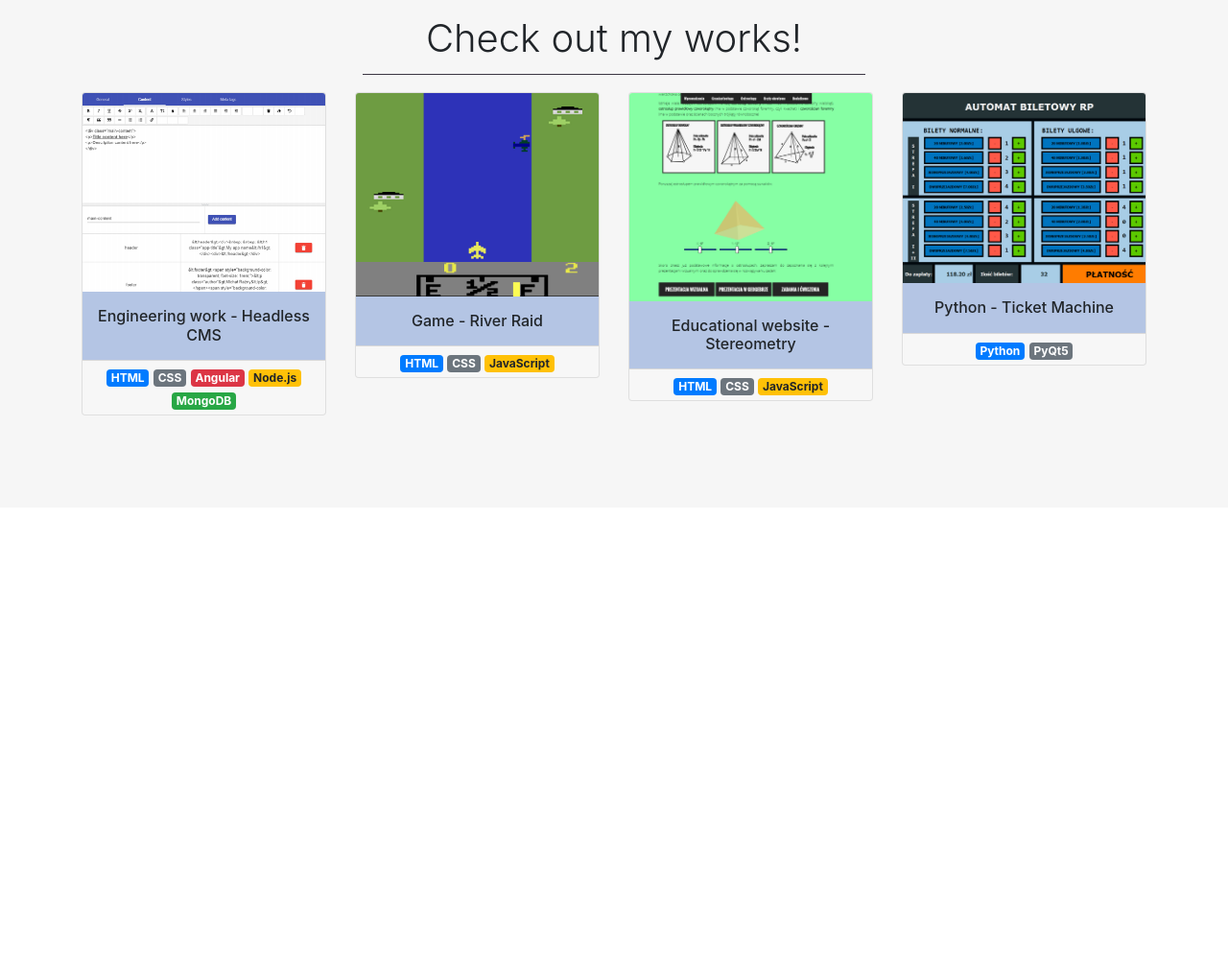
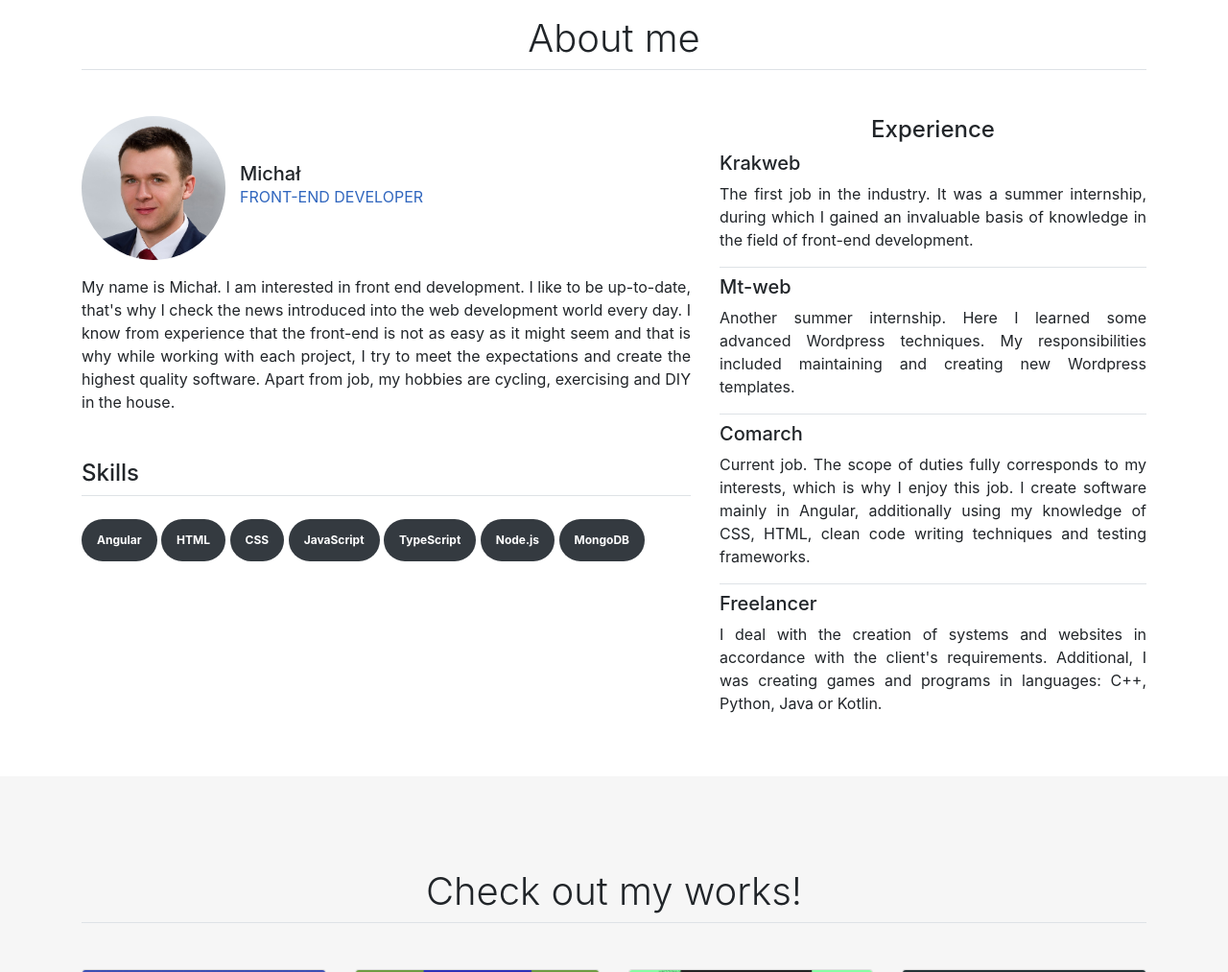
Before and after one commit to majczel23000/Personal-Website, a plain HTML site: page index.html in a window 1280 px wide. Shown: the part 880-1893 px from the top of the page at 96% size. Before the commit the page ends 1409 px from the top, so only its background shows below. Drawn offline with Linux system fonts and the light colour scheme.

Commit message:
feat(about): about html + css

```diff
--- a/css/main.css
+++ b/css/main.css
@@ -81,15 +81,25 @@
     background: rgba(255,255,255,0.4);
 }
 
-.section-title:after {
-    content: "";
-    position: absolute;
-    width: 46%;
-    left: 27%;
-    top: 85%;
-    border-bottom: 1px solid var(--grey);
+/* ABOUT SECTION */
+#about .business-card img {
+    width: 150px;
+    height: 150px;
+    border-radius: 50%;
+    margin-right: 15px;
+    float: left;
 }
 
+#about .business-card__info h5 {
+    margin: 0;
+}
+
+#about .business-card__info p {
+    color: var(--light-blue);
+    text-transform: uppercase;
+}
+
+/* WORKS SECTION */
 #works {
     background: #F6F6F6;
 }
--- a/index.html
+++ b/index.html
@@ -28,7 +28,7 @@
             <div class="collapse navbar-collapse" id="topMenu">
                 <ul class="navbar-nav justify-content-center w-100">
                     <li class="nav-item mr-sm-2">
-                        <a class="nav-link text-white h5" href="#">About</span></a>
+                        <a class="nav-link text-white h5" href="#about">About</span></a>
                     </li>
                     <li class="nav-item pr-sm-5 mr-sm-5 ml-sm-2">
                         <a class="nav-link text-white h5" href="#works">My works</a>
@@ -49,21 +49,82 @@
         <header id="main-hero">
             <div class="container h-100">
                 <div class="row h-100 align-items-center">
-                    <div class="main-hero__box col-lg-8 col-10 text-center offset-lg-2 offset-1 p-5">
+                    <div class="main-hero__box col-lg-8 col-10 text-center offset-lg-2 offset-1 p-sm-5 p-2">
                         <h1 class="font-weight-light">I'm Designer and Front-end developer</h1>
-
                         <p class="lead">Design and code should be simple, consistent and easy to maintain.</p>
-                        <p class="lead"></p>
                     </div>
                 </div>
             </div>
         </header>
 
-        <div id="works" class="pb-5 pt-5">
+        <div id="about" class="pb-sm-5 pt-sm-5 pb-3 pt-3">
             <div class="container">
                 <div class="row">
                     <div class="col-lg-12 col-md-12 col-sm-12 col-xs-12 align-items-center">
-                        <h1 class="section-title display-5 font-weight-light text-center mt-5 pb-4">Check out my works!</h1>
+                        <h1 class="border-bottom section-title display-5 font-weight-light text-center mt-sm-5 mb-sm-5 pb-2 mt-3 mb-3">About me</h1>
+                    </div>
+                </div>
+            </div>
+            <div class="container">
+                <div class="row">
+                    <div class="col-md-7 mb-5 mb-lg-0">
+                        <div class="business-card">
+                            <img src="./img/me.jpg" alt="Michał Raźny">
+                        </div>
+                        <div class="business-card__info pt-5 clearfix">
+                            <h5>Michał</h5>
+                            <p>Front-end developer</p>
+                        </div>
+                        <div class="business-card__text pt-3 pb-5 text-justify">
+                            My name is Michał. I am interested in front end development.
+                            I like to be up-to-date, that's why I check the news introduced into the web development world every day.
+                            I know from experience that the front-end is not as easy as it might seem and that is why while working
+                            with each project, I try to meet the expectations and create the highest quality software.
+                            Apart from job, my hobbies are cycling, exercising and DIY in the house.
+                        </div>
+                        <h4 class="border-bottom pb-2 mb-4">Skills</h4>
+                        <span class="badge badge-pill badge-dark p-3 mb-1">Angular</span>
+                        <span class="badge badge-pill badge-dark p-3 mb-1">HTML</span>
+                        <span class="badge badge-pill badge-dark p-3 mb-1">CSS</span>
+                        <span class="badge badge-pill badge-dark p-3 mb-1">JavaScript</span>
+                        <span class="badge badge-pill badge-dark p-3 mb-1">TypeScript</span>
+                        <span class="badge badge-pill badge-dark p-3 mb-1">Node.js</span>
+                        <span class="badge badge-pill badge-dark p-3 mb-1">MongoDB</span>
+                    </div>
+                    <div class="col-md-5 text-justify">
+                        <h4 class="text-center">Experience</h4>
+                        <div class="experience border-bottom">
+                            <h5>Krakweb</h5>
+                            <p>The first job in the industry. It was a summer internship, during which I gained an invaluable basis of knowledge in the field of front-end development.</p>
+                        </div>
+                        <div class="experience border-bottom pt-2">
+                            <h5>Mt-web</h5>
+                            <p>Another summer internship. Here I learned some advanced Wordpress techniques. My responsibilities included maintaining and creating new Wordpress templates.</p>
+                        </div>
+                        <div class="experience border-bottom pt-2">
+                            <h5>Comarch</h5>
+                            <p>
+                                Current job. The scope of duties fully corresponds to my interests, which is why I enjoy this job.
+                                I create software mainly in Angular, additionally using my knowledge of CSS, HTML, clean code writing techniques and
+                                testing frameworks.
+                            </p>
+                        </div>
+                        <div class="experience pt-2">
+                            <h5>Freelancer</h5>
+                            <p>
+                                I deal with the creation of systems and websites in accordance with the client's requirements. Additional, I was creating games and programs in languages: C++, Python, Java or Kotlin.
+                            </p>
+                        </div>
+                    </div>
+                </div>
+            </div>
+        </div>
+
+        <div id="works" class="pb-sm-5 pt-sm-5 pb-3 pt-3">
+            <div class="container">
+                <div class="row">
+                    <div class="col-lg-12 col-md-12 col-sm-12 col-xs-12 align-items-center">
+                        <h1 class="border-bottom section-title display-5 font-weight-light text-center mt-sm-5 mb-sm-5 pb-2 mt-3 mb-3">Check out my works!</h1>
                     </div>
                 </div>
             </div>
--- a/js/script.js
+++ b/js/script.js
@@ -8,8 +8,15 @@ $(window).on('load', function(){
 // Smooth scrolling to anhor
 $(document).on('click', 'a[href^="#"]', function (event) {
     event.preventDefault();
-
     $('html, body').animate({
         scrollTop: $($.attr(this, 'href')).offset().top
     }, 500);
 });
+
+// Closing mobile menu after click on element
+$(function(){
+    const navMain = $(".navbar-collapse");
+    navMain.on("click", "a:not([data-toggle])", null, function () {
+        navMain.collapse('hide');
+    });
+});
```
Also changed, not shown: img/me.jpg (added).
